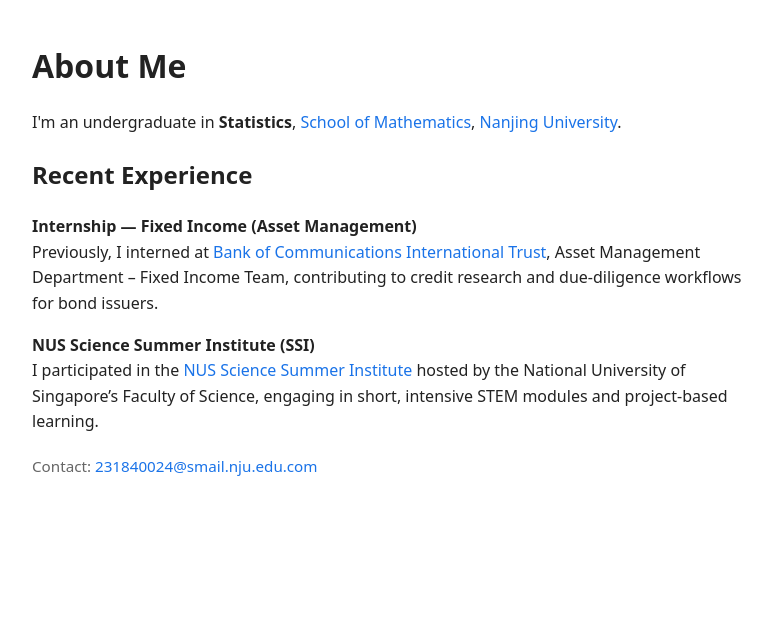
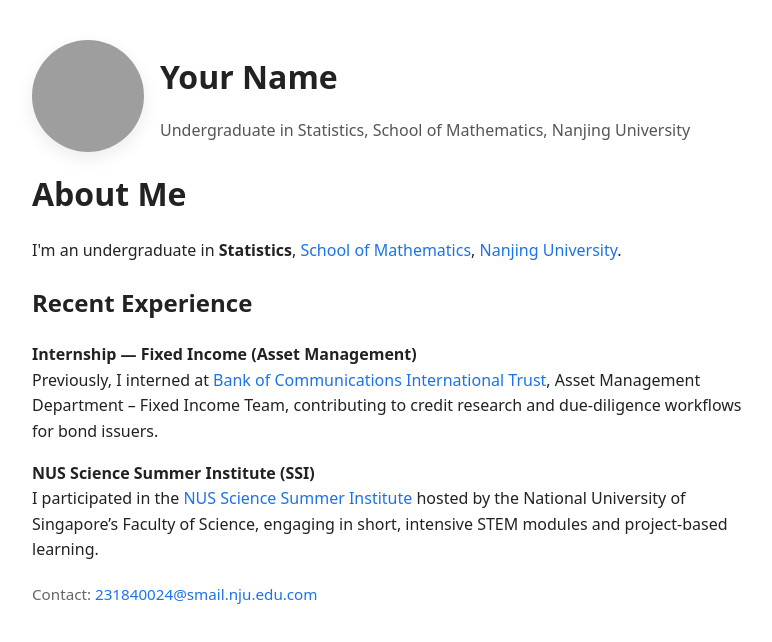
Before and after one commit to AirNewton1/AirNewton1.github.io, a plain HTML site: page index.html in a window 1280 px wide. Shown: the whole page, without its empty margins (248-1020 px from the left). Drawn offline with Linux system fonts and the light colour scheme; grey boxes are pictures that could not be loaded.

Commit message:
index.html

```diff
--- a/index.html
+++ b/index.html
@@ -11,9 +11,19 @@
     a:hover{text-decoration:underline}
     .muted{color:#666;font-size:.95rem}
     section{margin:1.2rem 0}
+    .profile{display:flex;align-items:center;gap:16px;margin:0 0 16px}
+.avatar{border-radius:50%;object-fit:cover;box-shadow:0 6px 18px rgba(0,0,0,.08)}
+.tagline{margin:.25rem 0 0;color:#555}
   </style>
 </head>
 <body>
+  <header class="profile">
+  <img class="avatar" src="/photo.jpg" alt="Your Name" width="112" height="112">
+  <div>
+    <h1>Your Name</h1>
+    <p class="tagline">Undergraduate in Statistics, School of Mathematics, Nanjing University</p>
+  </div>
+</header>
   <h1>About Me</h1>
 
   <section>
```
